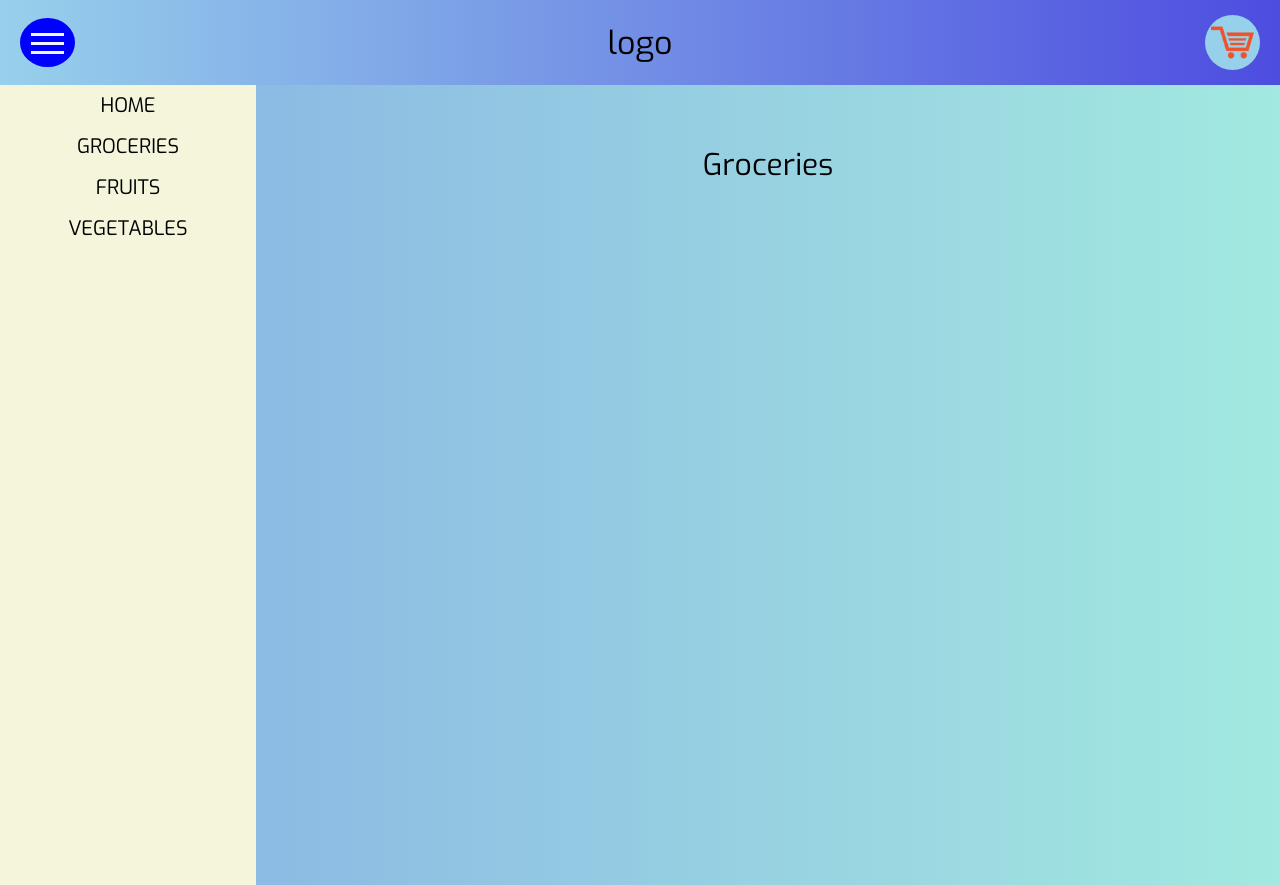
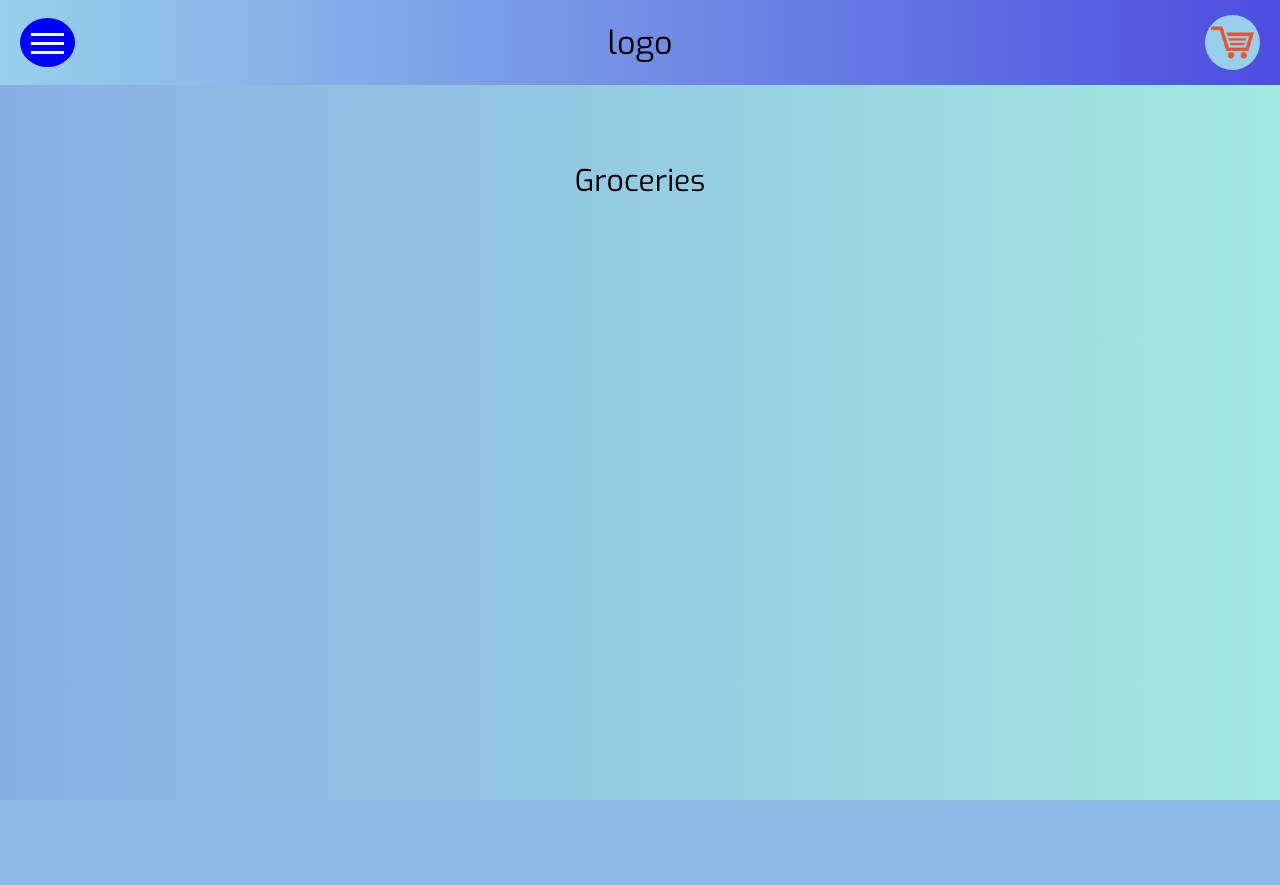
Before and after one commit to Sagarsah3413/Online_Grocery, a PHP site: page /groceries.php in a window 1280 px wide. After the commit the page ends 800 px from the top, so only its background shows below. Run offline with PHP 8.4, Linux system fonts and the light colour scheme; data that the repository does not hold is empty.

Commit message:
page eddited

```diff
--- a/groceries/groceries.css
+++ b/groceries/groceries.css
@@ -14,12 +14,6 @@ body {
 * h4,
 * h5 {
     font-weight: normal;
-}
-
-div.container {
-    display: grid;
-    grid-template-columns: 20% 80%;
-    grid-template-rows: minmax(100vh, 100%);
 }
 
 
--- a/groceries/groceries.php
+++ b/groceries/groceries.php
@@ -17,8 +17,6 @@
 </head>
 <body>
     <?php require_once'../shared/header.php'; ?>
-    <div class="container">
-        <?php require_once '../shared/sidemenu.php' ?>
         <div id="product">
             <h2>groceries</h2>
             <div class="grid">
@@ -46,5 +44,5 @@
 
 </body>
 
-<script src="../fruits/fruits.js"></script>
+<script src="../shared/header.js"></script>
 </html>
```
